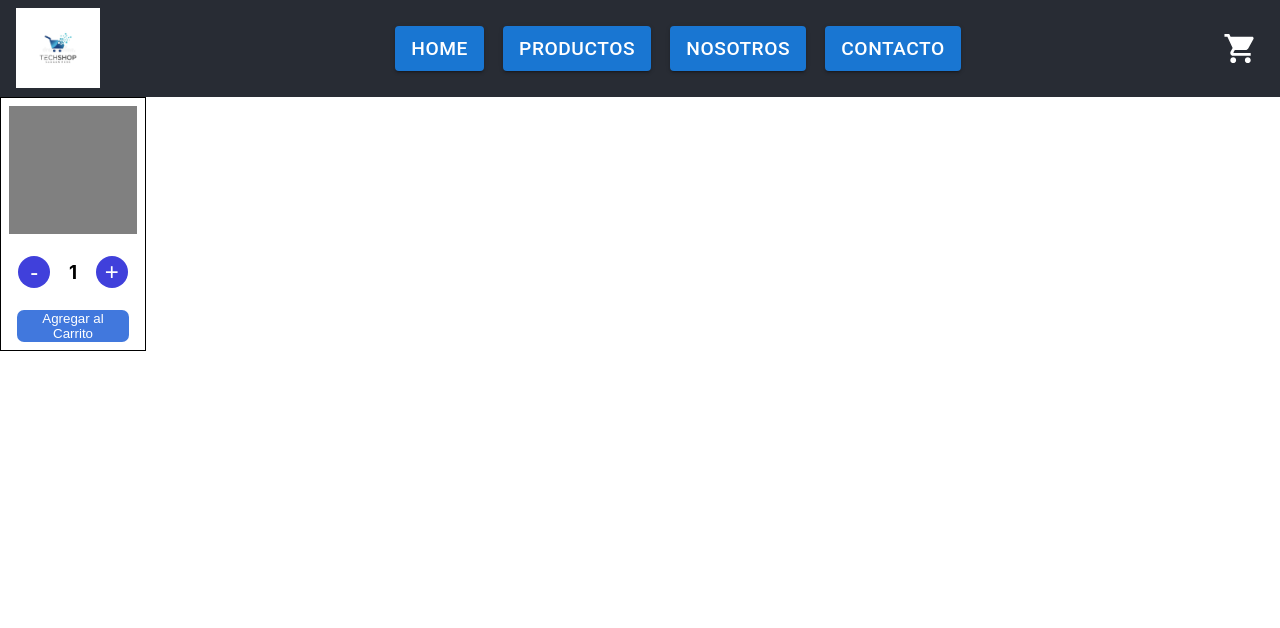
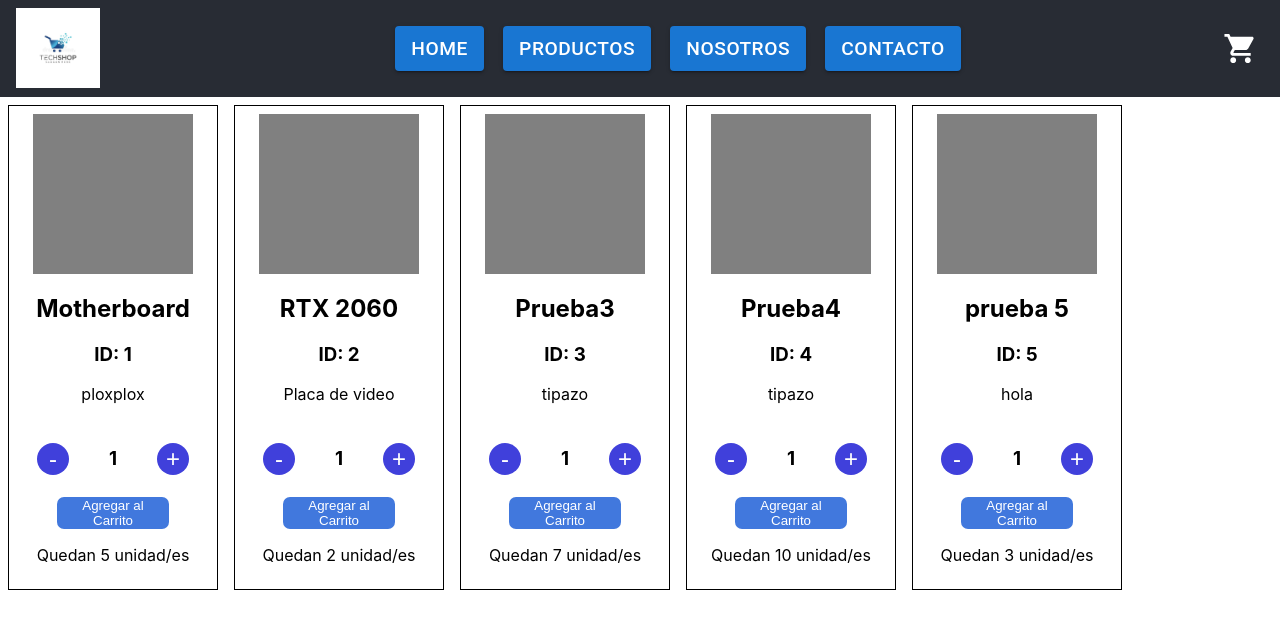
Before and after one commit to LoboAlejandro/ReactJs, a React (Create React App) app: page / in a window 1280 px wide. Shown: the top 628 px of the page. Built offline with nearby package versions, Linux system fonts and the light colour scheme; the HTML template or start-up script is replaced by a standard one.

Commit message:
clase 05

```diff
--- a/src/App.css
+++ b/src/App.css
@@ -44,18 +44,24 @@
   color: white;
 }
 
-.divProducto{
+.itemList{
+  display: flex;
+  flex-flow: row wrap;
+}
+
+.cardItem{
   border: 1px black solid;
-  width: fit-content;
+  width: 12rem;
   display: flex;
   flex-direction: column;
   padding: 0.5rem;
   align-items: center;
+  margin: 0.5rem;
 }
 
 .divImagen{
-  width: 8rem;
-  height: 8rem;
+  width: 10rem;
+  height: 10rem;
   background-color: gray;
 }
 
--- a/src/App.js
+++ b/src/App.js
@@ -1,18 +1,14 @@
 import React from 'react';
 import NavBar from './components/Header/NavBar'
-import ItemListContainer from './components/Main/ItemListContainer';
+import ItemListContainer from './components/Main/ItemListContainer/ItemListContainer';
 import './App.css'
 
 function App() {
-  const item={
-    stock: 7,
-    initial: 1
-  }
 
   return (
     <div className="App">
         <NavBar/>
-        <ItemListContainer props={item}/>
+        <ItemListContainer/>
     </div>
   );
 }
--- a/src/components/Main/ItemListContainer.js
+++ b/src/components/Main/ItemListContainer/ItemList/Item/Item.js
@@ -1,32 +1,38 @@
-import React,{useState} from 'react';
-import ItemCount from './ItemCount'
+import React, {useState} from 'react'
+import ItemCount from './ItemCount';
 
-export default function ItemListContainer({props}){
-    console.log(props)
-    const {stock, initial}= props;
+export const Item = ({product})=>{
+    const {id, nombre, stock, description} = product;
+    const initial= 1;
     const [count, setCount]= useState(initial);
 
     const sumarItem= () =>{
         if(count < stock){
             setCount(count + 1);
-        }
-    }
+        };
+    };
 
     const restarItem= () =>{
         if(count > 0){
             setCount(count - 1);
-        }
-    }
+        };
+    };
 
     return(
-        <div className='divProducto'>
+        <div className='cardItem'>
             <div className="divImagen"/>
+            <div className='divData'>
+                <h2>{nombre}</h2>
+                <h3>ID: {id}</h3>
+                <p>{description}</p>
+            </div>
             <div className='divBotonera'>
                 <button className='btnSumaResta' onClick={restarItem}>-</button>
                 <h3>{count}</h3>
                 <button className='btnSumaResta' onClick={sumarItem}>+</button>
             </div>
             <ItemCount count={count}/>
+            <p>Quedan {stock} unidad/es</p>
         </div>
     )
 }
--- /dev/null
+++ b/src/components/Main/ItemListContainer/ItemList/ItemList.js
@@ -0,0 +1,45 @@
+import React, {useState, useEffect} from 'react';
+import { dataProducts } from '../../../../data/data';
+import { Item } from './Item/Item';
+
+export default function ItemList(){
+
+    const [products, setProducts]= useState([]);
+
+    const getProducts= new Promise((resolve, reject)=>{
+            return setTimeout(()=>{
+                return resolve(dataProducts);
+            }, 2000)
+    })
+
+    async function getProductsAsync(){
+        try{
+            const productos= await getProducts;
+            setProducts(productos);
+        }catch(error){
+            console.log('error', error);
+        }
+    }
+
+    useEffect(()=>{
+        getProductsAsync();
+    },[])
+
+    return(
+        <div className='itemList'>
+            {products.length ? (
+                <>{
+                    products.map((product) => {
+                        return (
+                            <div key={product.id}>
+                                <Item product={product}/>
+                            </div>
+                        );
+                    })
+                }</>
+            ) : (
+                <h3>Cargando productos...</h3>
+            )}
+        </div>
+    );
+};
--- /dev/null
+++ b/src/components/Main/ItemListContainer/ItemListContainer.js
@@ -0,0 +1,9 @@
+import React from 'react'
+import ItemList from './ItemList/ItemList';
+
+export default function ItemListContainer(){
+
+    return(
+        <ItemList/>
+    )
+}
--- /dev/null
+++ b/src/data/data.js
@@ -0,0 +1,32 @@
+export const dataProducts = [
+    {
+        id: 1,
+        nombre: 'Motherboard',
+        description: 'ploxplox',
+        stock: 5,
+    },
+    {
+        id: 2,
+        nombre: 'RTX 2060',
+        description: 'Placa de video',
+        stock: 2,
+    },
+    {
+        id: 3,
+        nombre: 'Prueba3',
+        description: 'tipazo',
+        stock: 7,
+    },
+    {
+        id: 4,
+        nombre: 'Prueba4',
+        description: 'tipazo',
+        stock: 10,
+    },
+    {
+        id: 5,
+        nombre: 'prueba 5',
+        description: 'hola',
+        stock: 3,
+    }
+]
```
Also changed, not shown: src/components/Main/ItemListContainer/ItemList/Item/ItemCount.js (renamed from src/components/Main/ItemCount.js).
